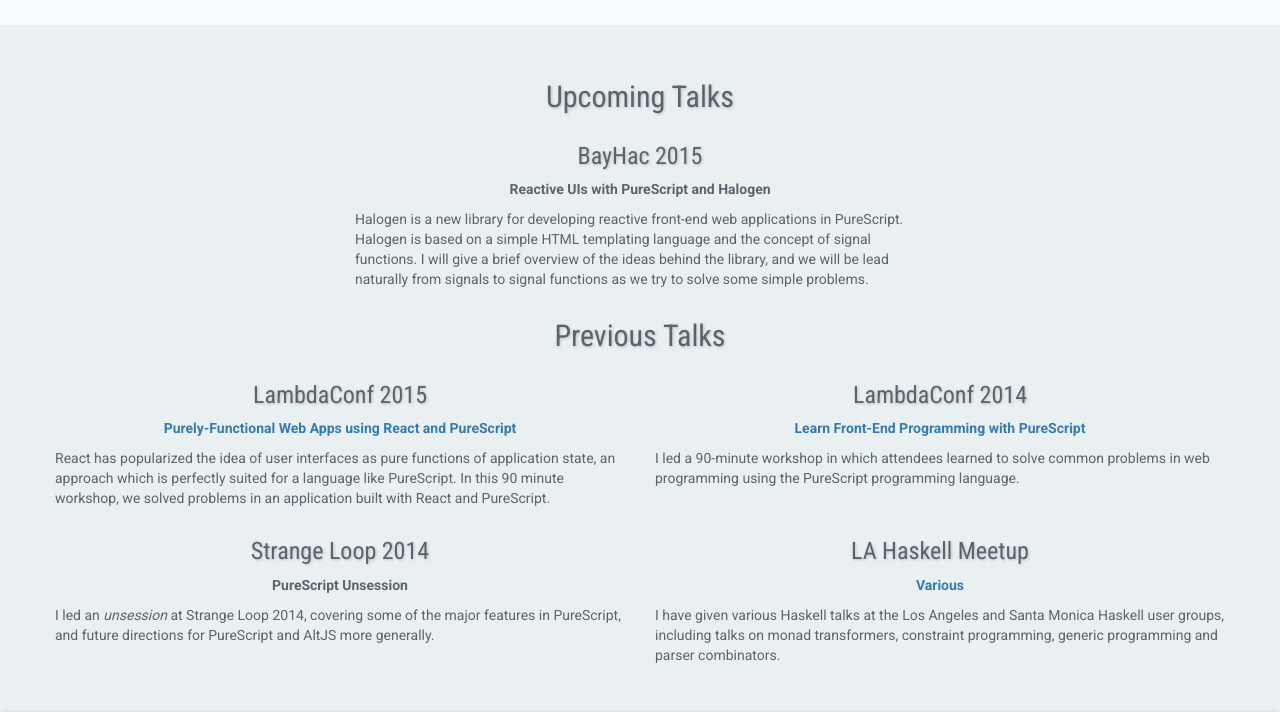
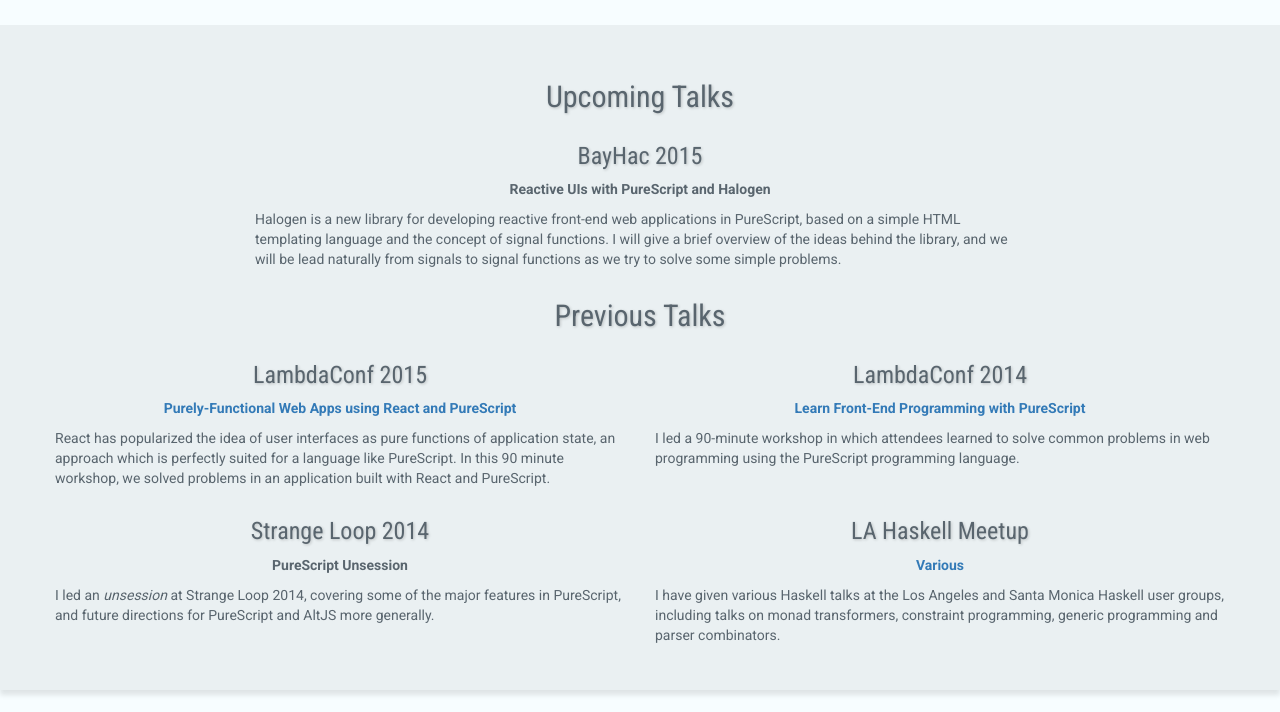
Before and after one commit to paf31/paf31.github.io, a plain HTML site: page index.html in a window 1280 px wide. Shown: the part 940-1652 px from the top of the page. Drawn offline with nearby package versions, Linux system fonts and the light colour scheme.

Commit message:
Update index.html

```diff
--- a/index.html
+++ b/index.html
@@ -84,10 +84,10 @@
         <div class="container">
             <h2 class="text-center">Upcoming Talks</h2>
             <div class="row">
-              <div class="col-md-6 col-md-offset-3">
+              <div class="col-md-8 col-md-offset-2">
                 <h3 class="text-center">BayHac 2015</h3>
                 <p class="text-center"><strong>Reactive UIs with PureScript and Halogen</strong></p>
-                <p>Halogen is a new library for developing reactive front-end web applications in PureScript. Halogen is based on a simple HTML templating language and the concept of signal functions. I will give a brief overview of the ideas behind the library, and we will be lead naturally from signals to signal functions as we try to solve some simple problems.</p>
+                <p>Halogen is a new library for developing reactive front-end web applications in PureScript, based on a simple HTML templating language and the concept of signal functions. I will give a brief overview of the ideas behind the library, and we will be lead naturally from signals to signal functions as we try to solve some simple problems.</p>
               </div>
             </div>
             <h2 class="text-center">Previous Talks</h2>
```
